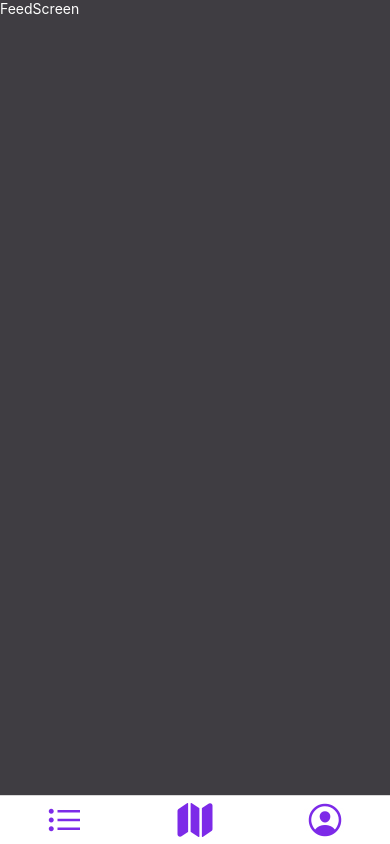
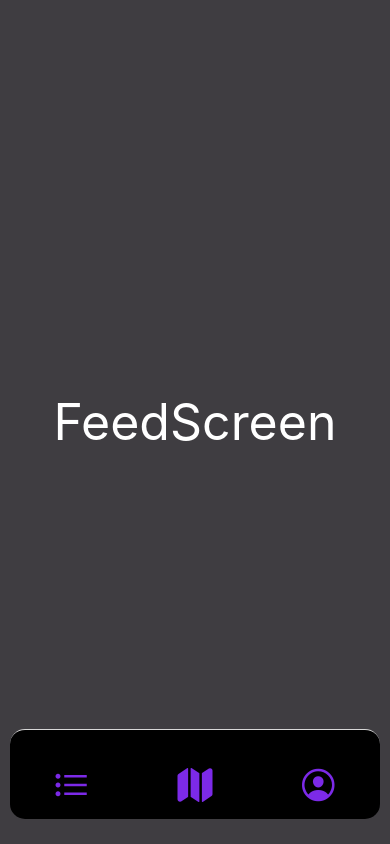
Before and after one commit to Kealen-Pillay/SportsHub, a React Native app: screen / in a window 390 px wide. Built offline with nearby package versions, Linux system fonts and the light colour scheme.

Commit message:
Rounded footer

```diff
--- a/components/MainContainer.js
+++ b/components/MainContainer.js
@@ -7,6 +7,7 @@ import FeedScreen from "./screens/feedscreen/FeedScreen";
 import EventScreen from "./screens/eventscreen/EventScreen";
 import ProfileScreen from "./screens/profilescreen/ProfileScreen";
 import colours from "../theme/colours";
+import { LinearGradient } from "expo-linear-gradient";
 
 const feedScreen = "Feed";
 const eventScreen = "Events";
@@ -33,31 +34,35 @@ const MainContainer = () => {
             }
 
             return (
-              <Ionicons name={iconName} size={40} color={colours.purple} />
+              <Ionicons
+                name={iconName}
+                size={40}
+                color={colours.purple}
+                style={{
+                  justifyContent: "center",
+                  alignItems: "center",
+                  marginTop: 20,
+                }}
+              />
             );
           },
+          tabBarShowLabel: false,
+          headerShown: false,
+          tabBarStyle: {
+            position: "absolute",
+            bottom: 25,
+            left: 10,
+            right: 10,
+            elevation: 0,
+            borderRadius: 15,
+            backgroundColor: "black",
+            height: 90,
+          },
         })}
-        tabBarOptions={{
-          showLabel: false,
-        }}
-
-
       >
-        <Tab.Screen
-          name={eventScreen}
-          component={EventScreen}
-          options={{ headerShown: false }}
-        />
-        <Tab.Screen
-          name={feedScreen}
-          component={FeedScreen}
-          options={{ headerShown: false }}
-        />
-        <Tab.Screen
-          name={profileScreen}
-          component={ProfileScreen}
-          options={{ headerShown: false }}
-        />
+        <Tab.Screen name={eventScreen} component={EventScreen} />
+        <Tab.Screen name={feedScreen} component={FeedScreen} />
+        <Tab.Screen name={profileScreen} component={ProfileScreen} />
       </Tab.Navigator>
     </NavigationContainer>
   );
--- a/components/screens/eventscreen/EventScreen.js
+++ b/components/screens/eventscreen/EventScreen.js
@@ -16,9 +16,12 @@ const styles = StyleSheet.create({
   container: {
     backgroundColor: colours.lightGrey,
     flex:1,
+    justifyContent: "center",
+    alignItems: "center",
 
   },
   text: {
     color: "white",
+    fontSize: 50,
   },
 });
--- a/components/screens/feedscreen/FeedScreen.js
+++ b/components/screens/feedscreen/FeedScreen.js
@@ -1,23 +1,26 @@
-import { StyleSheet, Text, View, SafeAreaView } from 'react-native'
-import React from 'react'
-import colours from '../../../theme/colours'
+import { StyleSheet, Text, View, SafeAreaView } from "react-native";
+import React from "react";
+import colours from "../../../theme/colours";
 
 const FeedScreen = () => {
   return (
     <SafeAreaView style={styles.container}>
       <Text style={styles.text}>FeedScreen</Text>
     </SafeAreaView>
-  )
-}
+  );
+};
 
-export default FeedScreen
+export default FeedScreen;
 
 const styles = StyleSheet.create({
-    container: {
-        backgroundColor: colours.lightGrey,
-        flex:1,
-    },
-    text: {
-        color: "white",
-    }
-})
+  container: {
+    backgroundColor: colours.lightGrey,
+    flex: 1,
+    justifyContent: "center",
+    alignItems: "center",
+  },
+  text: {
+    color: "white",
+    fontSize: 50,
+  },
+});
--- a/package.json
+++ b/package.json
@@ -46,7 +46,8 @@
     "react-native-reanimated": "~2.3.1",
     "react-native-safe-area-context": "3.3.2",
     "react-native-screens": "~3.10.1",
-    "react-native-web": "0.17.1"
+    "react-native-web": "0.17.1",
+    "expo-linear-gradient": "~11.0.3"
   },
   "devDependencies": {
     "@babel/core": "^7.12.9",
```
Also changed, not shown: 1 other file (tests, documents, lock files or other folders).
